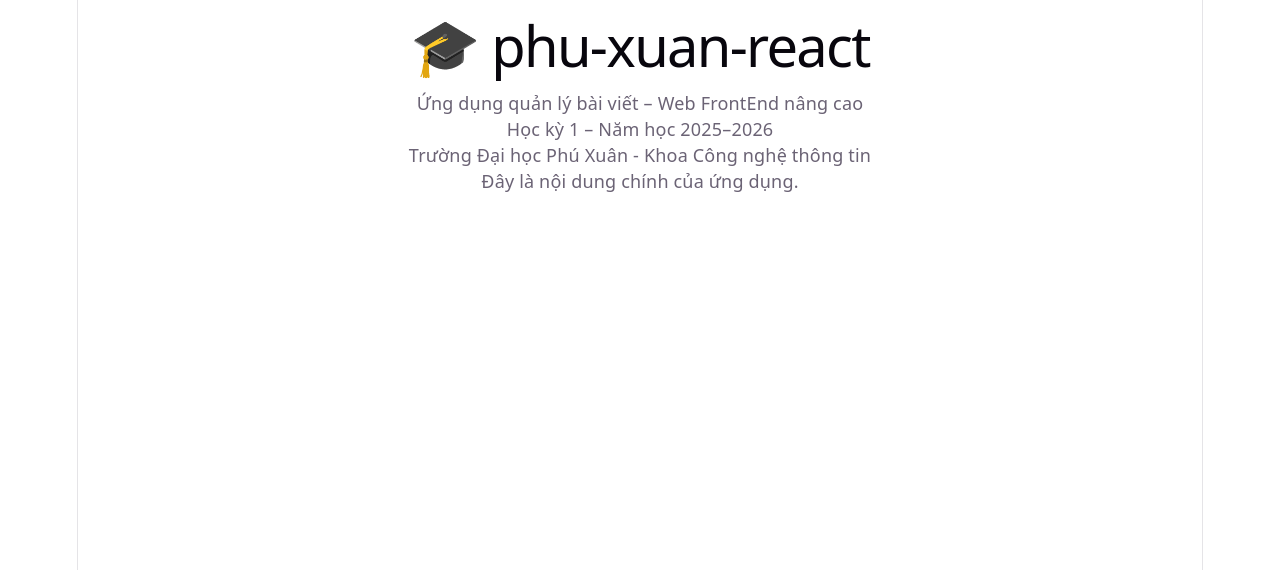
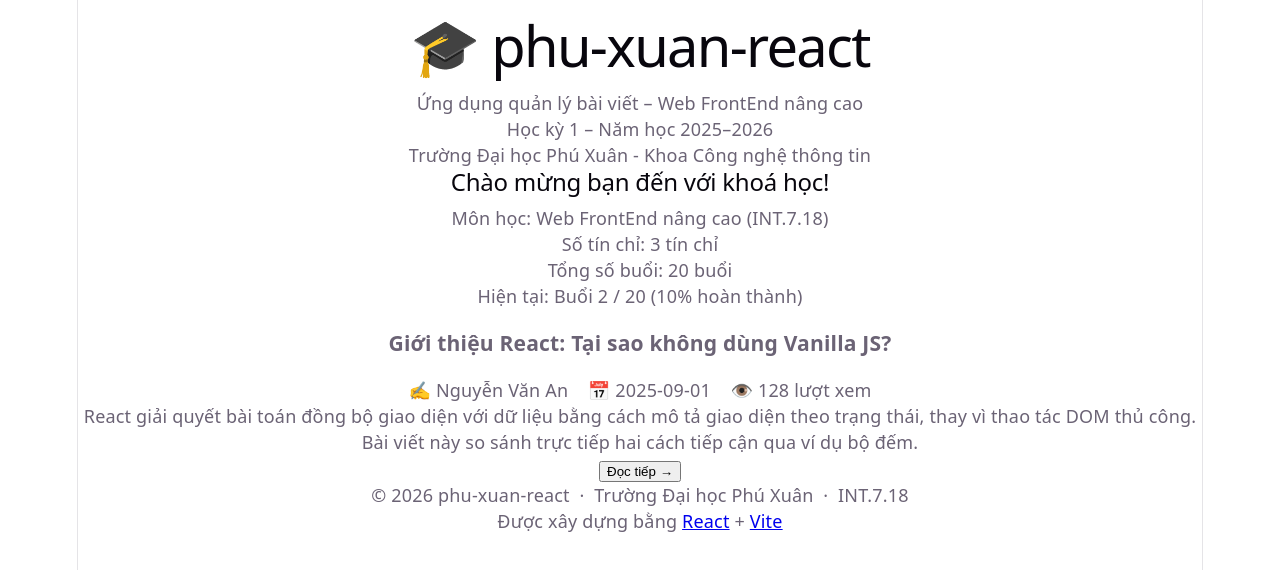
Before and after one commit to duyeenanh/-phu-xuan-react, a React (Vite) app: page / in a window 1280 px wide. Shown: the top 570 px of the page. Built offline with nearby package versions, Linux system fonts and the light colour scheme.

Commit message:
feat: hoàn thành trang chủ v0.1 - Header, WelcomeBanner, PostCard, Footer

```diff
--- a/src/App.tsx
+++ b/src/App.tsx
@@ -1,18 +1,18 @@
-// App.tsx – thành phần gốc, tập hợp các thành phần con
-
-// Nhập thành phần Header vừa tạo
 import Header from './components/Header'
+import WelcomeBanner from './components/WelcomeBanner'
+import PostCard from './components/PostCard'
+import Footer from './components/Footer'
 
 function App() {
   return (
-    <div>
-      {/* Dùng Header như một thẻ HTML – đây là cú pháp JSX gọi thành phần */}
+    <>
       <Header />
-
       <main>
-        <p>Đây là nội dung chính của ứng dụng.</p>
+        <WelcomeBanner />
+        <PostCard />
       </main>
-    </div>
+      <Footer />
+    </>
   )
 }
 
--- /dev/null
+++ b/src/components/Footer.tsx
@@ -0,0 +1,23 @@
+function Footer() {
+  const namHienTai = new Date().getFullYear()
+
+  return (
+    <footer>
+      <p>
+        © {namHienTai} phu-xuan-react &nbsp;·&nbsp; Trường Đại học Phú Xuân &nbsp;·&nbsp; INT.7.18
+      </p>
+      <p>
+        Được xây dựng bằng{' '}
+        <a href="https://react.dev" target="_blank" rel="noreferrer">
+          React
+        </a>
+        {' '}+{' '}
+        <a href="https://vitejs.dev" target="_blank" rel="noreferrer">
+          Vite
+        </a>
+      </p>
+    </footer>
+  )
+}
+
+export default Footer
--- /dev/null
+++ b/src/components/PostCard.tsx
@@ -0,0 +1,23 @@
+function PostCard() {
+  const tieuDe = 'Giới thiệu React: Tại sao không dùng Vanilla JS?'
+  const tacGia = 'Nguyễn Văn An'
+  const ngayDang = '2025-09-01'
+  const tomTat =
+    'React giải quyết bài toán đồng bộ giao diện với dữ liệu bằng cách ' +
+    'mô tả giao diện theo trạng thái, thay vì thao tác DOM thủ công. ' +
+    'Bài viết này so sánh trực tiếp hai cách tiếp cận qua ví dụ bộ đếm.'
+  const soLuotXem = 128
+
+  return (
+    <article>
+      <h3>{tieuDe}</h3>
+      <p>
+        ✍️ {tacGia} &nbsp;&nbsp; 📅 {ngayDang} &nbsp;&nbsp; 👁️ {soLuotXem} lượt xem
+      </p>
+      <p>{tomTat}</p>
+      <button>Đọc tiếp &rarr;</button>
+    </article>
+  )
+}
+
+export default PostCard
--- /dev/null
+++ b/src/components/WelcomeBanner.tsx
@@ -0,0 +1,19 @@
+function WelcomeBanner() {
+  const tenKhoaHoc = 'Web FrontEnd nâng cao (INT.7.18)'
+  const soTinChi = 3
+  const tongBuoi = 20
+
+  return (
+    <section>
+      <h2>Chào mừng bạn đến với khoá học!</h2>
+      <p>Môn học: {tenKhoaHoc}</p>
+      <p>Số tín chỉ: {soTinChi} tín chỉ</p>
+      <p>Tổng số buổi: {tongBuoi} buổi</p>
+      <p>
+        Hiện tại: Buổi 2 / {tongBuoi} ({Math.round((2 / tongBuoi) * 100)}% hoàn thành)
+      </p>
+    </section>
+  )
+}
+
+export default WelcomeBanner
```
